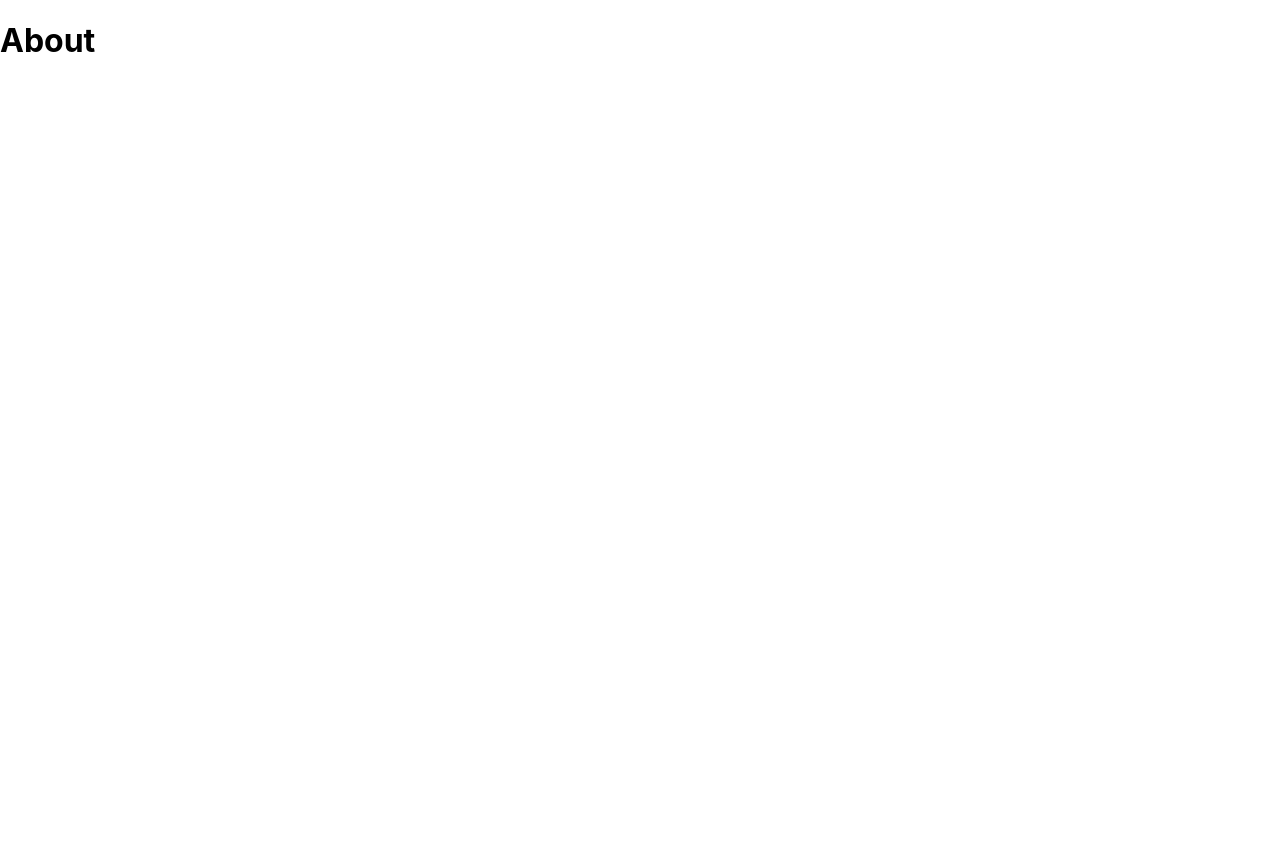
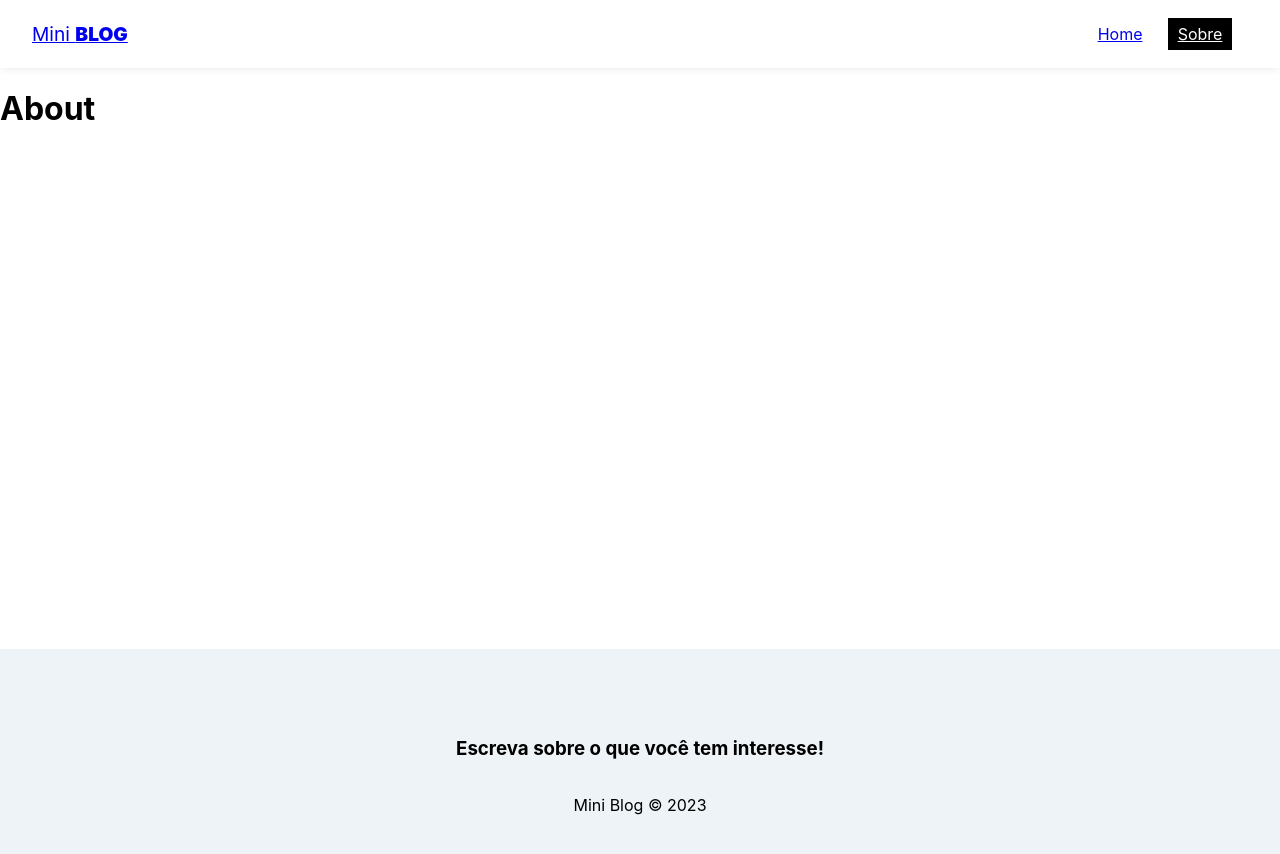
Before and after one commit to marcosfreiberger/miniblog, a React (Create React App) app: page /about in a window 1280 px wide. Shown: the top 854 px of the page. Before the commit the page ends 800 px from the top, so only its background shows below. Built offline with nearby package versions, Linux system fonts and the light colour scheme.

Commit message:
Criando componentes de navbar e footer

```diff
--- a/src/App.js
+++ b/src/App.js
@@ -1,5 +1,7 @@
 import { BrowserRouter, Route, Routes } from 'react-router-dom';
 import './App.css';
+import Footer from './components/Footer';
+import Navbar from './components/Navbar';
 import About from './pages/About/About';
 import Home from './pages/Home/Home';
 
@@ -7,12 +9,14 @@
   return (
     <div className="App">
       <BrowserRouter>
+        <Navbar />
         <div className='container'>
           <Routes>
             <Route path='/' element={<Home />} />
             <Route path='/about' element={<About />} />
           </Routes>
         </div>
+        <Footer />
       </BrowserRouter>
     </div>
   );
--- /dev/null
+++ b/src/components/Footer.js
@@ -0,0 +1,13 @@
+import React from 'react'
+import styles from './Footer.module.css'
+
+const Footer = () => {
+    return (
+        <footer className={styles.footer}>
+            <h3>Escreva sobre o que você tem interesse!</h3>
+            <p>Mini Blog &copy; 2023</p>
+        </footer>
+    )
+}
+
+export default Footer
--- /dev/null
+++ b/src/components/Footer.module.css
@@ -0,0 +1,8 @@
+.footer {
+    height: 250px;
+    display: flex;
+    flex-direction: column;
+    align-items: center;
+    justify-content: center;
+    background-color: #edf3f6;
+}
--- /dev/null
+++ b/src/components/Navbar.js
@@ -0,0 +1,23 @@
+import React from 'react'
+import { NavLink } from 'react-router-dom'
+import styles from './Navbar.module.css'
+
+const Navbar = () => {
+    return (
+        <nav className={styles.navbar}>
+            <NavLink to='/' className={styles.brand}>
+                Mini <span>Blog</span>
+            </NavLink>
+            <ul className={styles.links_list}>
+                <li>
+                    <NavLink to='/' className={({ isActive }) => (isActive ? styles.active : '')}>Home</NavLink>
+                </li>
+                <li>
+                    <NavLink to='/about' className={({ isActive }) => (isActive ? styles.active : '')}>Sobre</NavLink>
+                </li>
+            </ul>
+        </nav>
+    )
+}
+
+export default Navbar
--- /dev/null
+++ b/src/components/Navbar.module.css
@@ -0,0 +1,34 @@
+.navbar {
+    display: flex;
+    box-shadow: rgba(0,0,0, .15) 0px -2px 10px 0px;
+    justify-content: space-between;
+    align-items: center;
+    padding: .5em 2em;
+}
+
+.brand {
+    font-size: 1.2em;
+}
+
+.brand span {
+    font-weight: 900;
+    text-transform: uppercase;
+}
+
+.links_list {
+    display: flex;
+    list-style: none;
+}
+
+.links_list li {
+    margin-right: 1em;
+}
+
+.links_list li a {
+    padding: .4em .6em;
+}
+
+.active {
+    background-color: #000;
+    color: #fff;
+}
```
